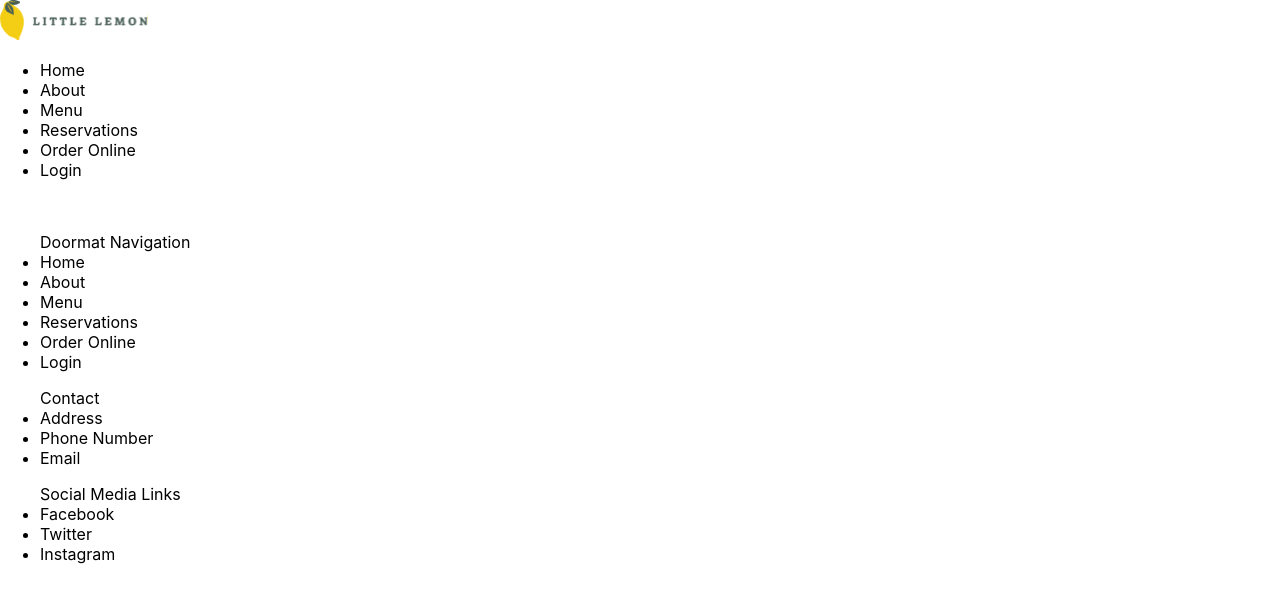
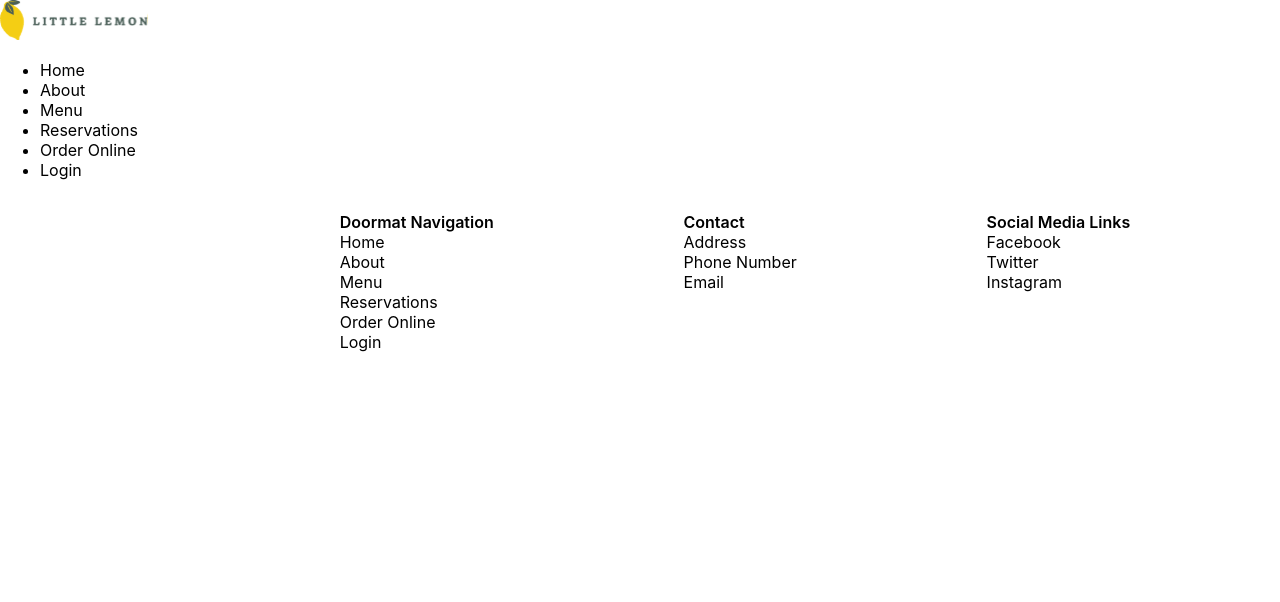
Before and after one commit to kabocha23/little-lemon, a React (Create React App) app: page / in a window 1280 px wide. Shown: the top 602 px of the page. Built offline with nearby package versions, Linux system fonts and the light colour scheme.

Commit message:
styled footer to match margins

```diff
--- a/src/components/Footer/Footer.css
+++ b/src/components/Footer/Footer.css
@@ -0,0 +1,18 @@
+footer {
+    max-width: 1280px;
+    width: 100%;
+    display: flex;
+    flex-direction: row;
+    justify-content: space-evenly;
+    margin-left: auto;
+    margin-right: auto;
+}
+footer ul {
+    justify-content: space-evenly;
+}
+footer ul lh {
+    font-weight: 600;
+}
+footer ul li {
+    list-style: none;
+}
```
